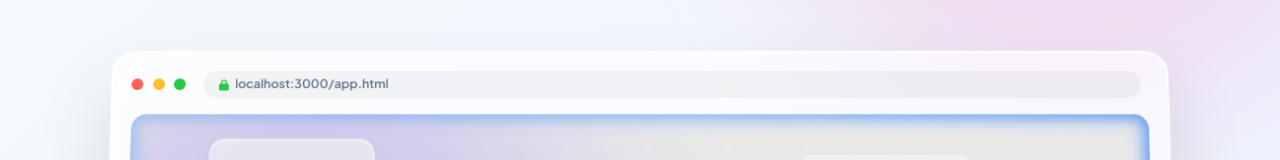
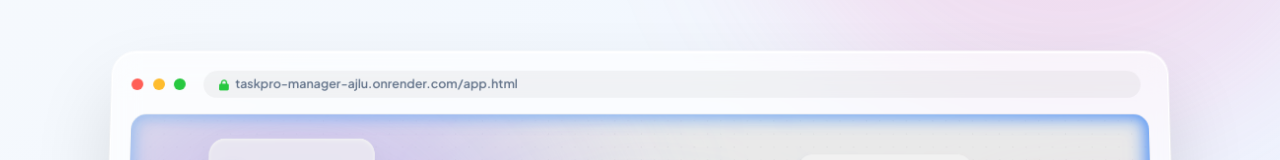
Before and after one commit to jainsahab644-prateek/task-manager, a website: page public/index.html in a window 1280 px wide. Shown: the part 629-789 px from the top of the page. Drawn offline with Linux system fonts and the light colour scheme.

Commit message:
Update landing page URL to production link

```diff
--- a/public/index.html
+++ b/public/index.html
@@ -419,7 +419,7 @@
                 <div class="browser-dot"></div>
                 <div class="browser-url">
                     <i class="fas fa-lock" style="color: #28c840; font-size: 0.7rem;"></i>
-                    localhost:3000/app.html
+                    taskpro-manager-ajlu.onrender.com/app.html
                 </div>
             </div>
             <img src="/app-preview.png" alt="TaskPro Dashboard - AI-Powered Task Manager" loading="lazy">
```
